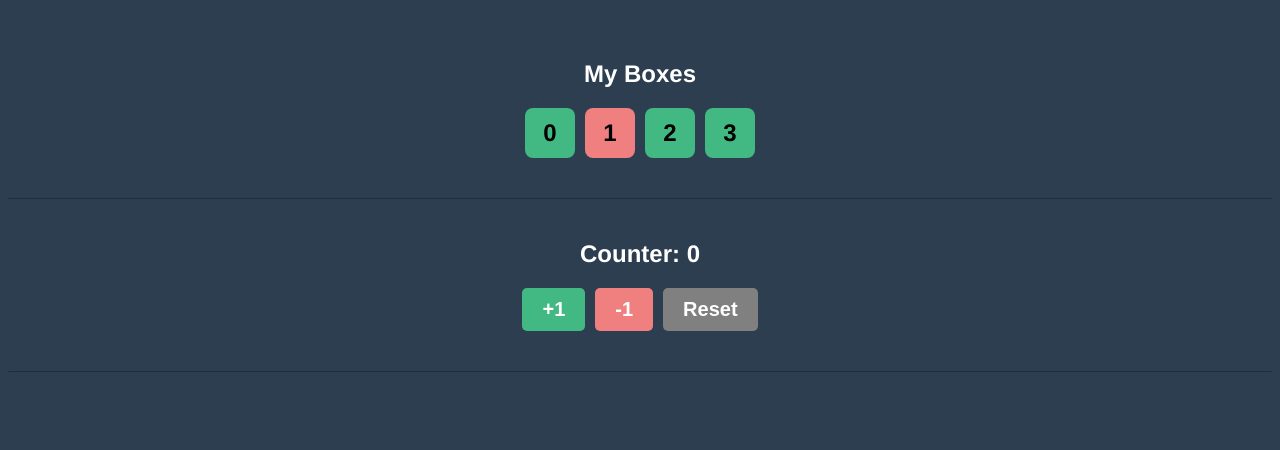
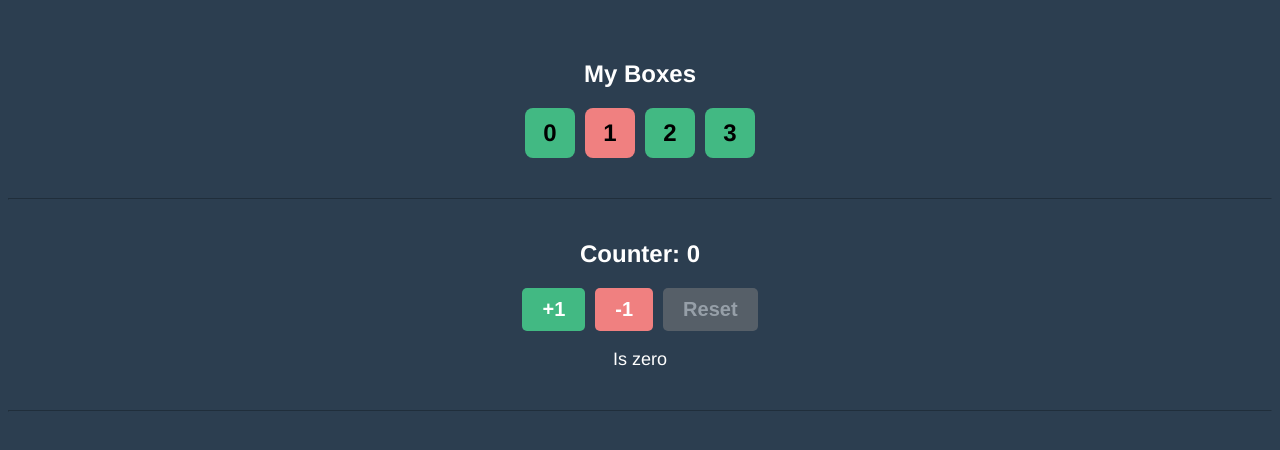
Before and after one commit to combizera/learning-vue, a Vue app: page / in a window 1280 px wide. Shown: the top 450 px of the page. Built offline with nearby package versions, Linux system fonts and the light colour scheme.

Commit message:
feat: class computed with examples

```diff
--- a/package.json
+++ b/package.json
@@ -3,7 +3,7 @@
   "version": "0.1.0",
   "private": true,
   "scripts": {
-    "serve": "vue-cli-service serve",
+    "dev": "vue-cli-service serve",
     "build": "vue-cli-service build",
     "lint": "vue-cli-service lint"
   },
--- a/src/App.vue
+++ b/src/App.vue
@@ -4,8 +4,9 @@
 
   <!-- COUNTER -->
   <SectionCounter
-    :count="count"
+    :countValue="countValue"
     :countStyle="countStyle"
+    :countState="countState"
     @change-count="handleCountChange"
   />
 </template>
@@ -22,35 +23,36 @@
     },
     data() {
       return {
-        count: 0
+        countValue: 0
       }
     },
     methods: {
       handleCountChange(action, value = 1) {
         switch(action) {
           case 'increment':
-            this.count += value
+            this.countValue += value
             break
           case 'decrement':
-            this.count -= value
+            this.countValue -= value
             break
           case 'reset':
-            this.count = 0
+            this.countValue = 0
             break
         }
       }
     },
     computed: {
       countStyle() {
-        if (this.count < 0) {
-          return 'lightcoral'
-        }
-
-        if (this.count > 0) {
-          return 'lightgreen'
-        }
+        if (this.countValue < 0) return 'lightcoral';
+        if (this.countValue > 0) return 'lightgreen';
 
         return 'white'
+      },
+      countState() {
+        if (this.countValue < 0) return 'Is negative';
+        if (this.countValue > 0) return 'Is positive';
+
+        return 'Is zero'
       }
     }
   }
--- a/src/components/MyButton.vue
+++ b/src/components/MyButton.vue
@@ -36,6 +36,10 @@
   .button:hover {
     background-color: #369870;
   }
+  .button:disabled{
+    opacity: .5;
+    cursor: not-allowed;
+  }
   .less {
     background-color: lightcoral;
   }
--- a/src/components/SectionCounter.vue
+++ b/src/components/SectionCounter.vue
@@ -1,7 +1,7 @@
 <template>
   <section>
     <h2 :style="{color: countStyle}">
-      Counter: {{ count }}
+      Counter: {{ countValue }}
     </h2>
     <div class="container">
       <MyButton
@@ -12,15 +12,21 @@
       <MyButton
         title="-1"
         class="less"
+        :disabled="!canDecrement"
         @update="$emit('change-count', 'decrement')"
       />
 
       <MyButton
         title="Reset"
         btnClass="reset"
+        :disabled="!canReset"
         @update="$emit('change-count', 'reset')"
       />
     </div>
+
+    <p :style="{color: countStyle}">
+      {{ countState }}
+    </p>
     <hr>
   </section>
 </template>
@@ -35,14 +41,34 @@
       MyButton,
     },
     props: {
-      count: {
+      countValue: {
         type: Number,
+        required: true,
         default: 0
       },
       countStyle: {
         type: String,
         default: 'white'
+      },
+      countState: {
+        type: String,
+        default: 'Is zero'
+      }
+    },
+    computed: {
+      canDecrement() {
+        return this.countValue > -10;
+      },
+      canReset() {
+        return this.countValue !== 0;
       }
     }
   }
 </script>
+
+<style scoped>
+  p {
+    color: white;
+    font-size: 18px;
+  }
+</style>
```
Also changed, not shown: 1 other file (tests, documents, lock files or other folders).
